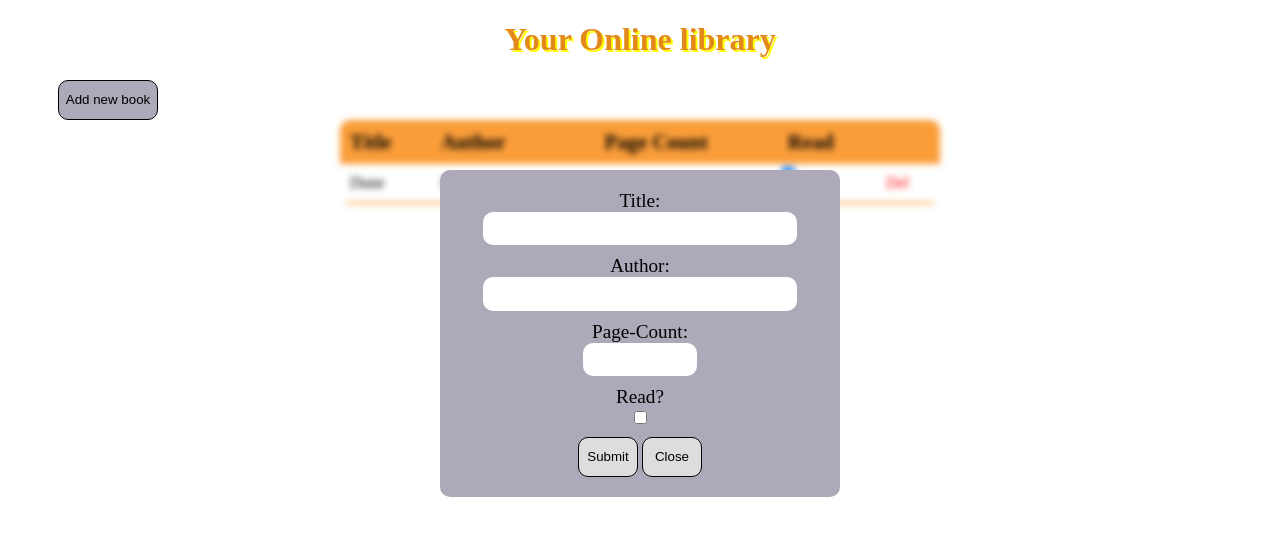
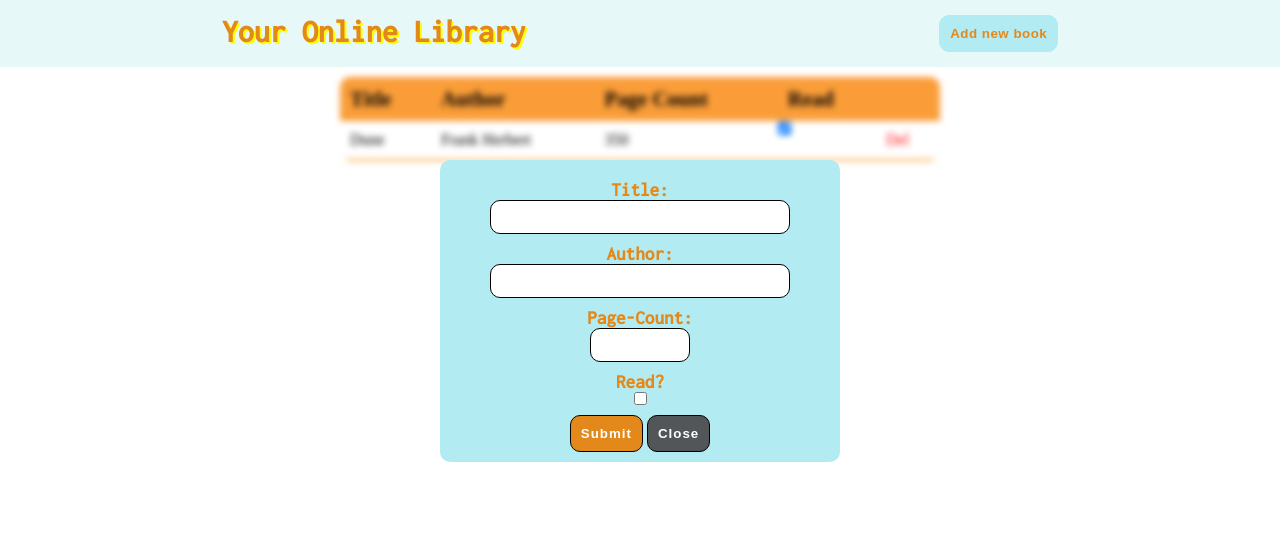
Before and after one commit to Arya-Poudel/Library, a plain HTML site: page index.html in a window 1280 px wide. Both pictures are taken after a click on the button "Add new book". Drawn offline with Linux system fonts and the light colour scheme.

Commit message:
Styling changes

```diff
--- a/index.html
+++ b/index.html
@@ -3,13 +3,17 @@
 <head>
 	<title>Library</title>
 	<link rel="stylesheet" type="text/css" href="styles.css">
+	<meta charset="utf-8">
+	<meta name="viewport" content="width=device-width, initial-scale=1.0">
+	<link rel="preconnect" href="https://fonts.gstatic.com">
+	<link href="https://fonts.googleapis.com/css2?family=Inconsolata:wght@500&display=swap" rel="stylesheet">
 </head>
 <body>
-	<h1>Your Online library</h1>
+	<header>
+		<h1>Your Online Library</h1>
+		<button id="newbtn">Add new book</button>
+	</header>
 
-	<div>
-		<button id="newbtn">Add new book</button>
-	</div>
 
 	<div class="container">
 	  <table id="mytable">
--- a/styles.css
+++ b/styles.css
@@ -1,20 +1,39 @@
+*{
+	margin: 0;
+	padding: 0;
+	box-sizing: border-box;
+}
+
 h1{
 	color: #e3891b;
 	text-align: center;
-	font-family: Lucida Calligraphy;
+	font-family: 'Inconsolata', monospace;
 	text-shadow: 2px 2px yellow;
+}
 
+header{
+	background: #e7f8f9;
+	display: flex;
+	justify-content: space-around;
+	padding: 15px;
+	margin-bottom: 10px;
 }
 
 #newbtn{
-	border:1px solid;
+	border:1px solid #b2ebf2;
 	border-radius: 10px;
-	background: #ada9b8;
-	height: 3em;
-	width: 100px;
+	background: #b2ebf2;
+	padding: 10px;
 	cursor: pointer;
 	outline: none;
-	margin-left: 50px;
+	color:  #e3891b;
+	font-weight: bold;
+	letter-spacing: 0.5px;
+}
+
+#newbtn:hover{
+	background: #0887d2;
+	color: #fbdfac;
 }
 
 .container{
@@ -58,18 +77,18 @@ table{
 }
 
 .form-wrapper{
-	min-width: 400px;
+	width: 90%;
+	max-width: 400px;
 	/*display: block;*/
 	display: none;
 	text-align: center;
-	padding-top: 10px;
-	padding-bottom:   10px;
+	padding: 10px;
 	border-radius: 10px;
 	position: absolute;
-	top: 170px;
+	top: 20%;
 	left: 50%;
 	transform: translate(-50%,0);
-	background: #ada9b8;
+	background: #b2ebf2;
 
 }
 
@@ -85,14 +104,16 @@ input{
 .input-query{
 	margin-top: 10px;
 	font-size: 1.2em;
-
+	color:  #e3891b;
+	font-family: 'Inconsolata', monospace;
+	font-weight: bold;
 }
 
 .input-fields{
 	width: 300px;
 	height: 1.5em;
-	padding: 0.5em;
-	border: none;
+	padding: 1rem;
+	border: 1px solid black;
 	border-radius: 10px;
 }
 
@@ -100,21 +121,33 @@ input{
 	width: 100px;
 }
 
-.add-book,#close-form{
-	background: #ddd;
+.add-book, #close-form{
+	border: 1px solid black;
+	border-radius: 10px;
+	padding: 10px;
+	cursor: pointer;
+	letter-spacing: 1px;
+	font-weight: bold;
 	margin-top: 10px;
-	margin-bottom: 10px;
-	height: 40px;
-	width: 60px;
-	border: 1px solid;
-	border-radius: 10px;
-	cursor: pointer;
-	outline: none;
 }
 
-#newbtn:hover,.add-book:hover,#close-form:hover{
-	/*background: #aaa;*/
-	transform: scale(1.1);
+.add-book{
+	background:  #e3891b;
+	color: white;
+}
+
+#close-form{
+	background: #525658;
+	color: white;
+
+}
+
+#close-form:hover{
+	background: #1b1c1d;
+}
+
+.add-book:hover{
+	background: orange;
 }
 
 .del-btn{
```
